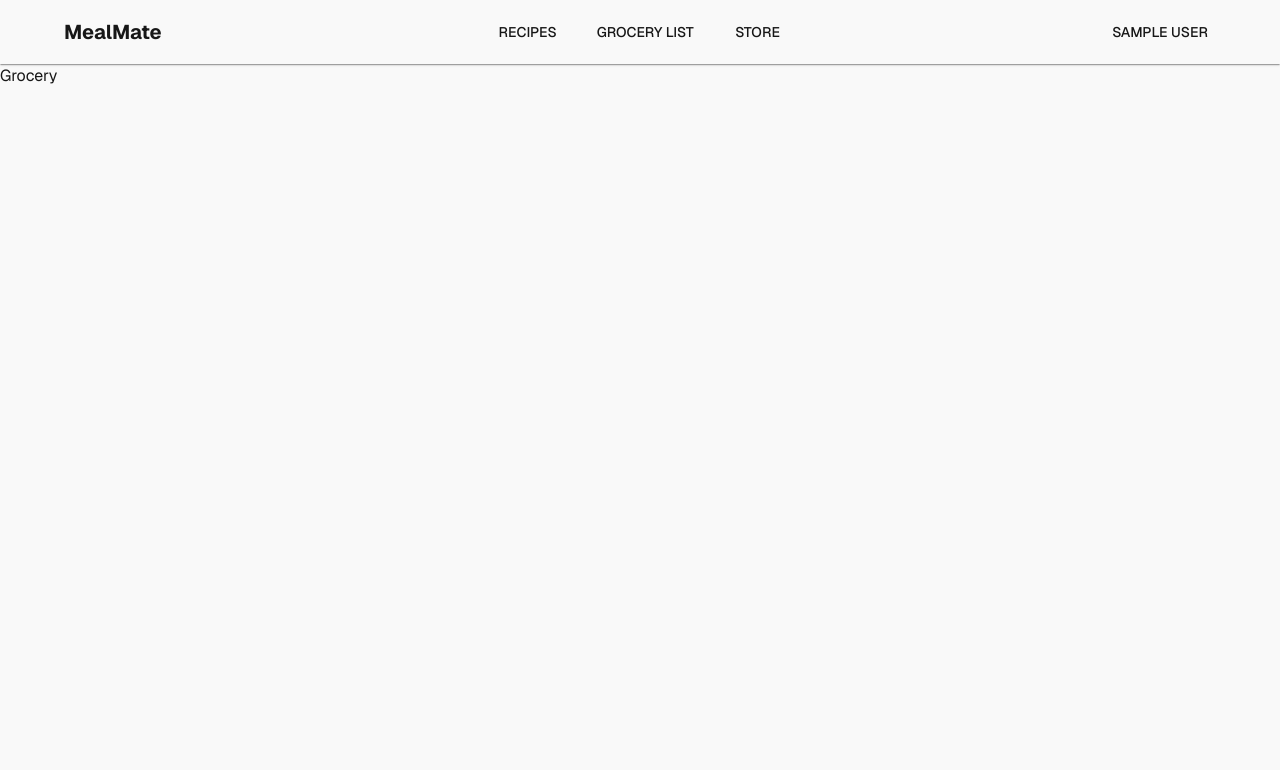
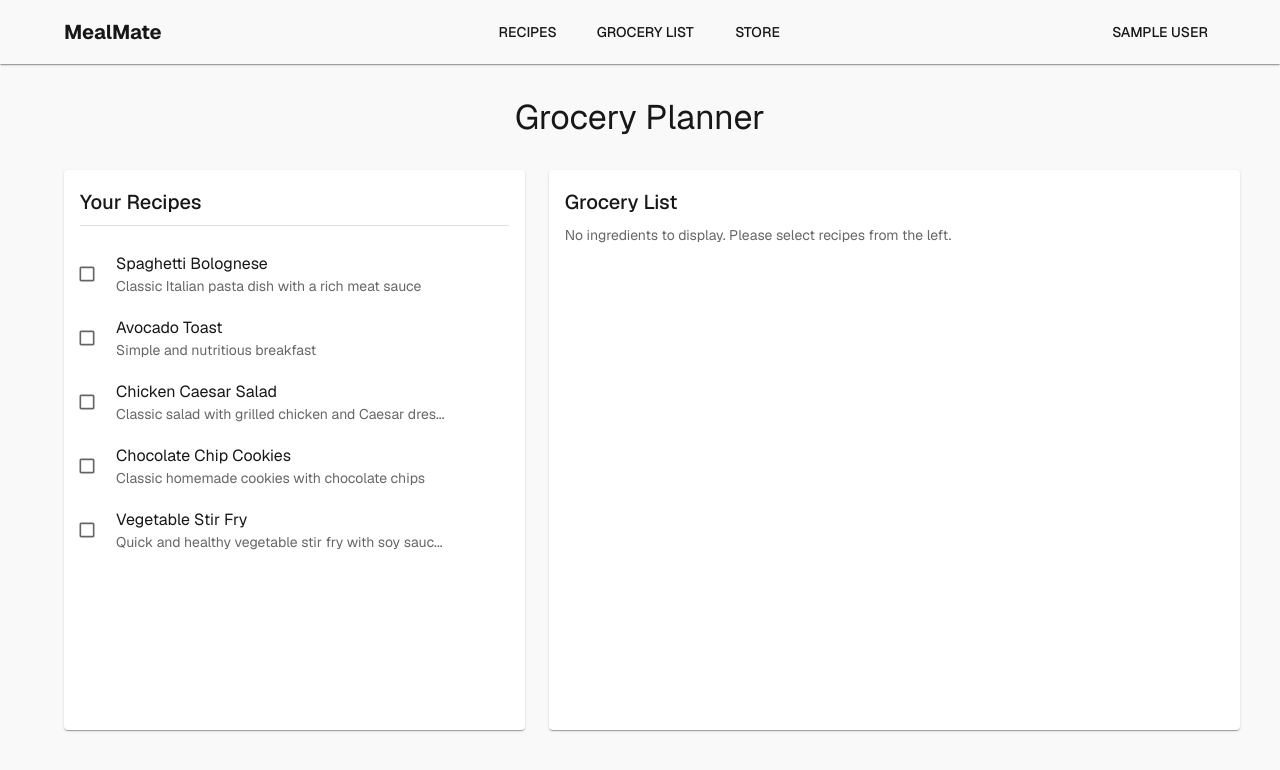
Before and after one commit to achen2304/mealmate, a Next.js app in the folder frontend/: page /grocery in a window 1280 px wide. Shown: the top 770 px of the page. Built offline with nearby package versions, Linux system fonts and the light colour scheme; sample sign-in values are in the browser's storage; some icons are missing.

Commit message:
added  grocery page

```diff
--- a/frontend/src/app/grocery/GroceryList.tsx
+++ b/frontend/src/app/grocery/GroceryList.tsx
@@ -0,0 +1,116 @@
+import React, { useState } from 'react';
+import {
+  Box,
+  Card,
+  CardContent,
+  Typography,
+  List,
+  ListItem,
+  ListItemIcon,
+  ListItemText,
+  Checkbox,
+  Divider,
+} from '@mui/material';
+
+interface Ingredient {
+  id: string;
+  name: string;
+  amount: string | number;
+  unit: string;
+  quantities?: Array<{ amount: string | number; unit: string }>;
+}
+
+interface GroceryListProps {
+  ingredients: Ingredient[];
+}
+
+export default function GroceryList({ ingredients }: GroceryListProps) {
+  const [checkedIngredients, setCheckedIngredients] = useState<string[]>([]);
+
+  const handleToggleIngredient = (id: string) => {
+    setCheckedIngredients((prev) => {
+      if (prev.includes(id)) {
+        return prev.filter((item) => item !== id);
+      } else {
+        return [...prev, id];
+      }
+    });
+  };
+
+  const formatQuantities = (ingredient: Ingredient): string => {
+    if (!ingredient.quantities || ingredient.quantities.length === 0) {
+      return `${ingredient.amount} ${ingredient.unit}`;
+    }
+
+    return ingredient.quantities
+      .map((q) => `${q.amount} ${q.unit}`)
+      .join(' + ');
+  };
+
+  if (!ingredients || ingredients.length === 0) {
+    return (
+      <Card sx={{ height: '100%' }}>
+        <CardContent>
+          <Typography variant="h6" component="div" gutterBottom>
+            Grocery List
+          </Typography>
+          <Typography variant="body2" color="text.secondary">
+            No ingredients to display. Please select recipes from the left.
+          </Typography>
+        </CardContent>
+      </Card>
+    );
+  }
+
+  return (
+    <Card sx={{ height: '100%' }}>
+      <CardContent>
+        <Typography variant="h6" component="div" gutterBottom>
+          Grocery List
+        </Typography>
+        <Divider sx={{ mb: 2 }} />
+        <List dense disablePadding>
+          {ingredients.map((ingredient) => (
+            <ListItem
+              key={ingredient.id}
+              disablePadding
+              sx={{
+                py: 0.5,
+                opacity: checkedIngredients.includes(ingredient.id) ? 0.6 : 1,
+                cursor: 'pointer',
+              }}
+              onClick={() => handleToggleIngredient(ingredient.id)}
+            >
+              <ListItemIcon sx={{ minWidth: 36 }}>
+                <Checkbox
+                  edge="start"
+                  checked={checkedIngredients.includes(ingredient.id)}
+                  onChange={(e) => {
+                    e.stopPropagation();
+                    handleToggleIngredient(ingredient.id);
+                  }}
+                  size="small"
+                />
+              </ListItemIcon>
+              <ListItemText
+                primary={
+                  <Typography
+                    variant="body1"
+                    component="span"
+                    sx={{
+                      textDecoration: checkedIngredients.includes(ingredient.id)
+                        ? 'line-through'
+                        : 'none',
+                    }}
+                  >
+                    {`${ingredient.name} (${formatQuantities(ingredient)})`}
+                  </Typography>
+                }
+              />
+            </ListItem>
+          ))}
+        </List>
+      </CardContent>
+    </Card>
+  );
+}
--- /dev/null
+++ b/frontend/src/app/grocery/RecipeSelector.tsx
@@ -0,0 +1,103 @@
+import React from 'react';
+import {
+  Card,
+  CardContent,
+  Typography,
+  List,
+  ListItem,
+  ListItemIcon,
+  ListItemText,
+  Checkbox,
+  Divider,
+} from '@mui/material';
+
+interface Recipe {
+  recipeID: string;
+  name: string;
+  description: string;
+  recipeTags?: string[];
+  ingredients: Ingredient[];
+}
+
+interface Ingredient {
+  id: string;
+  name: string;
+  amount: string | number;
+  unit: string;
+}
+
+interface RecipeSelectorProps {
+  recipes: Recipe[];
+  selectedRecipes: string[];
+  onRecipeToggle: (recipeId: string) => void;
+}
+
+export default function RecipeSelector({
+  recipes,
+  selectedRecipes,
+  onRecipeToggle,
+}: RecipeSelectorProps) {
+  if (!recipes || recipes.length === 0) {
+    return (
+      <Card sx={{ height: '100%' }}>
+        <CardContent>
+          <Typography variant="h6" component="div" gutterBottom>
+            Your Recipes
+          </Typography>
+          <Typography variant="body2" color="text.secondary">
+            No recipes available. Add some recipes first.
+          </Typography>
+        </CardContent>
+      </Card>
+    );
+  }
+
+  return (
+    <Card sx={{ height: '100%' }}>
+      <CardContent>
+        <Typography variant="h6" component="div" gutterBottom>
+          Your Recipes
+        </Typography>
+        <Divider sx={{ mb: 2 }} />
+        <List dense disablePadding>
+          {recipes.map((recipe) => (
+            <ListItem
+              key={recipe.recipeID}
+              disablePadding
+              sx={{
+                py: 0.5,
+                cursor: 'pointer',
+              }}
+              onClick={() => onRecipeToggle(recipe.recipeID)}
+            >
+              <ListItemIcon sx={{ minWidth: 36 }}>
+                <Checkbox
+                  edge="start"
+                  checked={selectedRecipes.includes(recipe.recipeID)}
+                  onChange={(e) => {
+                    e.stopPropagation();
+                    onRecipeToggle(recipe.recipeID);
+                  }}
+                  size="small"
+                  onClick={() => onRecipeToggle(recipe.recipeID)}
+                />
+              </ListItemIcon>
+              <ListItemText
+                primary={
+                  <Typography variant="body1" component="span">
+                    {recipe.name}
+                  </Typography>
+                }
+                secondary={
+                  recipe.description.length > 50
+                    ? `${recipe.description.substring(0, 50)}...`
+                    : recipe.description
+                }
+              />
+            </ListItem>
+          ))}
+        </List>
+      </CardContent>
+    </Card>
+  );
+}
--- a/frontend/src/app/grocery/page.tsx
+++ b/frontend/src/app/grocery/page.tsx
@@ -1,3 +1,130 @@
+'use client';
+
+import { useState, useEffect } from 'react';
+import { Container, Typography, Box, Paper } from '@mui/material';
+import RecipeSelector from './RecipeSelector';
+import GroceryList from './GroceryList';
+import defaultRecipes from '../../../testdata/recipes.json';
+import ingredientsData from '../../../testdata/ingredients.json';
+
+interface Ingredient {
+  id: string;
+  name: string;
+  amount: string | number;
+  unit: string;
+  quantities?: Array<{ amount: string | number; unit: string }>;
+}
+
+interface Recipe {
+  recipeID: string;
+  name: string;
+  description: string;
+  recipeTags?: string[];
+  ingredients: Ingredient[];
+}
+
 export default function Grocery() {
-  return <div>Grocery</div>;
+  const [recipes, setRecipes] = useState<Recipe[]>([]);
+  const [selectedRecipes, setSelectedRecipes] = useState<string[]>([]);
+  const [groceryList, setGroceryList] = useState<Ingredient[]>([]);
+
+  useEffect(() => {
+    const loadedRecipes = defaultRecipes.map((recipe) => {
+      const ingredients = recipe.ingredients.map((ing) => ({
+        id: ing.ingredientID,
+        name: getIngredientName(ing.ingredientID),
+        amount: ing.amount,
+        unit: ing.unit,
+      }));
+
+      return {
+        ...recipe,
+        ingredients,
+      };
+    });
+
+    setRecipes(loadedRecipes);
+  }, []);
+
+  useEffect(() => {
+    const ingredientsById: Record<string, Ingredient> = {};
+
+    recipes
+      .filter((recipe) => selectedRecipes.includes(recipe.recipeID))
+      .forEach((recipe) => {
+        recipe.ingredients.forEach((ingredient) => {
+          if (!ingredientsById[ingredient.id]) {
+            ingredientsById[ingredient.id] = {
+              ...ingredient,
+              quantities: [
+                { amount: ingredient.amount, unit: ingredient.unit },
+              ],
+            };
+          } else {
+            const existing = ingredientsById[ingredient.id];
+            if (!existing.quantities) {
+              existing.quantities = [
+                { amount: existing.amount, unit: existing.unit },
+              ];
+            }
+            existing.quantities.push({
+              amount: ingredient.amount,
+              unit: ingredient.unit,
+            });
+          }
+        });
+      });
+
+    setGroceryList(Object.values(ingredientsById));
+  }, [selectedRecipes, recipes]);
+
+  const handleRecipeToggle = (recipeId: string) => {
+    setSelectedRecipes((prev) => {
+      if (prev.includes(recipeId)) {
+        return prev.filter((id) => id !== recipeId);
+      } else {
+        return [...prev, recipeId];
+      }
+    });
+  };
+
+  const getIngredientName = (id: string): string => {
+    const ingredient = ingredientsData.find((ing) => ing.ingredientID === id);
+    return ingredient ? ingredient.name : '';
+  };
+
+  return (
+    <Container maxWidth="lg" sx={{ py: 4 }}>
+      <Typography
+        variant="h4"
+        component="h1"
+        gutterBottom
+        align="center"
+        sx={{ mb: 4 }}
+      >
+        Grocery Planner
+      </Typography>
+
+      <Box
+        sx={{
+          display: 'flex',
+          flexDirection: { xs: 'column', md: 'row' },
+          gap: 3,
+          minHeight: '70vh',
+        }}
+      >
+        <Box sx={{ flex: { xs: '1', md: '0 0 40%' } }}>
+          <RecipeSelector
+            recipes={recipes}
+            selectedRecipes={selectedRecipes}
+            onRecipeToggle={handleRecipeToggle}
+          />
+        </Box>
+
+        <Box sx={{ flex: { xs: '1', md: '0 0 60%' } }}>
+          <GroceryList ingredients={groceryList} />
+        </Box>
+      </Box>
+    </Container>
+  );
 }
```
